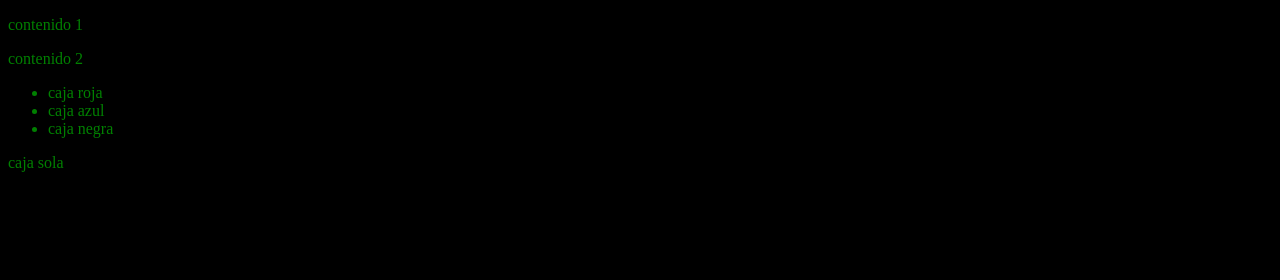
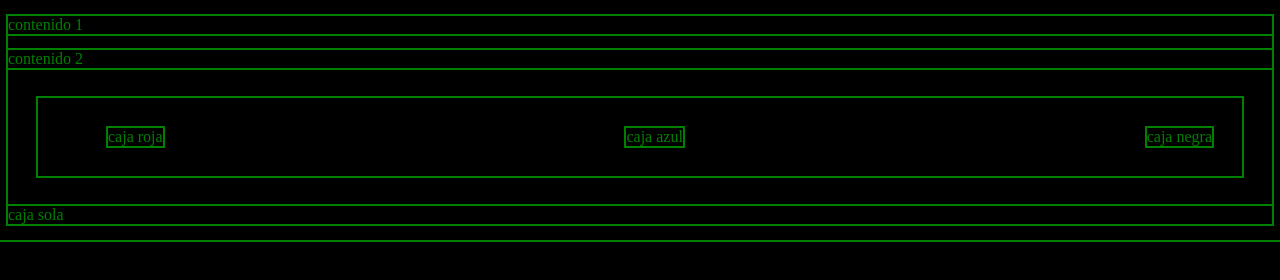
Before and after one commit to serverlp/box, a plain HTML site: page index.html in a window 1280 px wide. Drawn offline with Linux system fonts and the light colour scheme.

Commit message:
justify-content

```diff
--- a/style.css
+++ b/style.css
@@ -2,3 +2,19 @@ body {
     background-color: black;
     color: green;
 }
+
+*{
+    outline: 2px solid green;
+}
+
+ul {
+    display: flex;
+    list-style: none;
+    margin: 30px;
+    justify-content: space-between;
+}
+
+li {
+    margin: 30px;
+
+}
```
